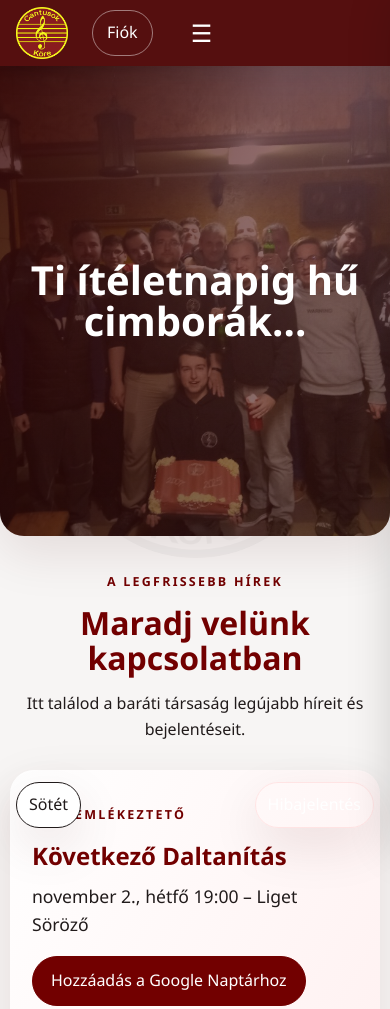
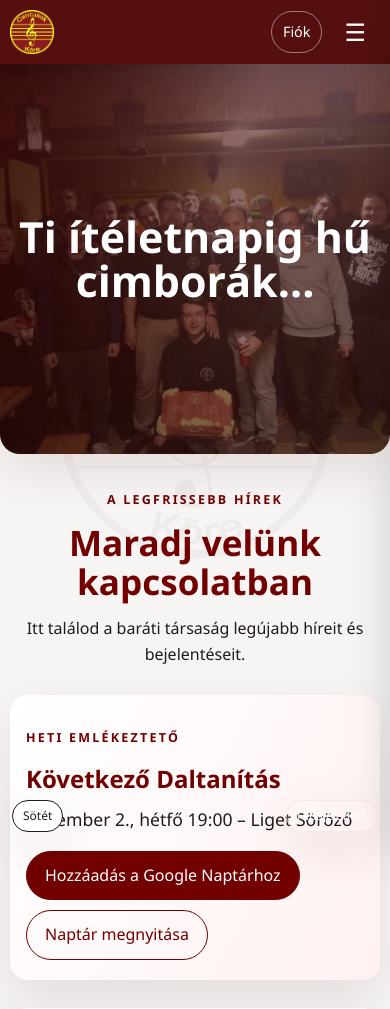
Before and after one commit to Nagymark67/ck-weboldal, a website: page index.html in a window 390 px wide. Shown: the top 1009 px of the page. Drawn offline with Linux system fonts and the light colour scheme; no server answers.

Commit message:
Add favicon and viewport meta tag to multiple HTML files for improved responsiveness and branding

```diff
--- a/ck_fooldal.css
+++ b/ck_fooldal.css
@@ -23,6 +23,7 @@
 
 * { box-sizing: border-box; }
 html { scroll-behavior: smooth; }
+html, body { overflow-x: hidden; }
 body {
   margin: 0;
   position: relative;
@@ -244,19 +245,42 @@ footer { padding: 28px 16px; color: var(--muted); text-align: center; }
 
 @keyframes rise { from { opacity: 0; transform: translateY(20px); } to { opacity: 1; transform: translateY(0); } }
 @media (max-width: 800px) {
-  .header-inner { min-height: 66px; }
+  .header-inner { width: calc(100% - 20px); min-height: 64px; gap: 8px; }
+  .brand { min-width: 0; }
+  .brand img { width: 44px; height: 44px; }
   .brand span { display: none; }
+  .account-toggle { margin-left: auto; padding: 8px 11px; font-size: .9rem; }
   .menu-toggle { display: inline-block; order: 3; }
-  .site-nav { position: fixed; inset: 0 auto 0 0; z-index: 31; width: min(320px, 86vw); padding: 90px 22px; display: flex; flex-direction: column; align-items: stretch; background: var(--wine-dark); transform: translateX(-105%); transition: transform .28s ease; }
+  .site-nav { position: fixed; inset: 0 auto 0 0; z-index: 31; width: min(320px, 86vw); padding: 90px 22px; display: flex; flex-direction: column; align-items: stretch; background: #4b0000; transform: translateX(-105%); transition: transform .28s ease; }
   body.nav-open .site-nav { transform: translateX(0); }
   .site-nav a { padding: 14px 16px; }
-  .floating-theme-toggle, .floating-bug-toggle { bottom: 16px; }
-  .floating-theme-toggle { left: 16px; }
-  .floating-bug-toggle { right: 16px; }
-  body.can-create-post .floating-bug-toggle { bottom: 90px; }
+  .floating-theme-toggle, .floating-bug-toggle {
+    bottom: 12px;
+    max-width: 126px;
+    padding: 8px 10px;
+    font-size: .75rem;
+    line-height: 1.2;
+  }
+  .floating-theme-toggle { left: 12px; }
+  .floating-bug-toggle { right: 12px; }
+  body.can-create-post .floating-bug-toggle { bottom: 82px; }
+  .floating-create { right: 12px; bottom: 12px; width: 52px; height: 52px; }
   .home-grid, .feature-grid, .photo-grid { grid-template-columns: 1fr; }
   .photo-card:last-child:nth-child(3n + 1),
   .photo-card:nth-last-child(2):nth-child(3n + 1) { grid-column: auto; }
-  .hero { min-height: 470px; border-radius: 0 0 24px 24px; }
-  .page-shell { width: min(100% - 20px, 1180px); padding-top: 24px; }
+  .hero { min-height: 390px; border-radius: 0 0 20px 20px; }
+  .hero-content { width: min(100% - 32px, 740px); }
+  .hero h1 { font-size: clamp(2rem, 11vw, 3.2rem); }
+  .page-shell { width: calc(100% - 20px); padding: 24px 0 86px; }
+  .content-card { padding: 20px 16px; border-radius: 18px; }
+  .page-heading { margin: 8px auto 20px; }
+  .section-heading h2, .page-heading h1 { font-size: clamp(1.8rem, 9vw, 2.5rem); }
+  .roulette-stage { padding: 34px 14px; }
+  .roulette-song { font-size: clamp(1.25rem, 7vw, 2rem); overflow-wrap: anywhere; }
+  .roulette-actions .button { width: 100%; }
+  .calendar-toolbar input, .calendar-toolbar .button { width: 100%; }
+  .event-item { padding: 16px; }
+  .event-actions, .event-actions .button { width: 100%; }
+  .event-actions .button { justify-content: center; }
+  .modal, .bug-report-card { padding: 20px 16px; }
 }
--- a/index.html
+++ b/index.html
@@ -4,6 +4,7 @@
   <meta charset="UTF-8">
   <meta name="viewport" content="width=device-width, initial-scale=1.0">
   <meta name="description" content="A Cantusok Köre baráti társaság hivatalos oldala.">
+  <link rel="icon" type="image/png" href="ck_cimer_szines.png">
   <title>Cantusok Köre | Főoldal</title>
   <link rel="stylesheet" href="ck_fooldal.css">
 </head>
```
Also changed, not shown: admin.html (+2 -0 lines), events.html (+2 -1 lines), index_head.html (+1 -0 lines), login.html (+1 -1 lines), members.html (+2 -1 lines), notarulett.html (+1 -0 lines), photos.html (+2 -1 lines), register.html (+1 -1 lines), register_page.html (+2 -0 lines).
